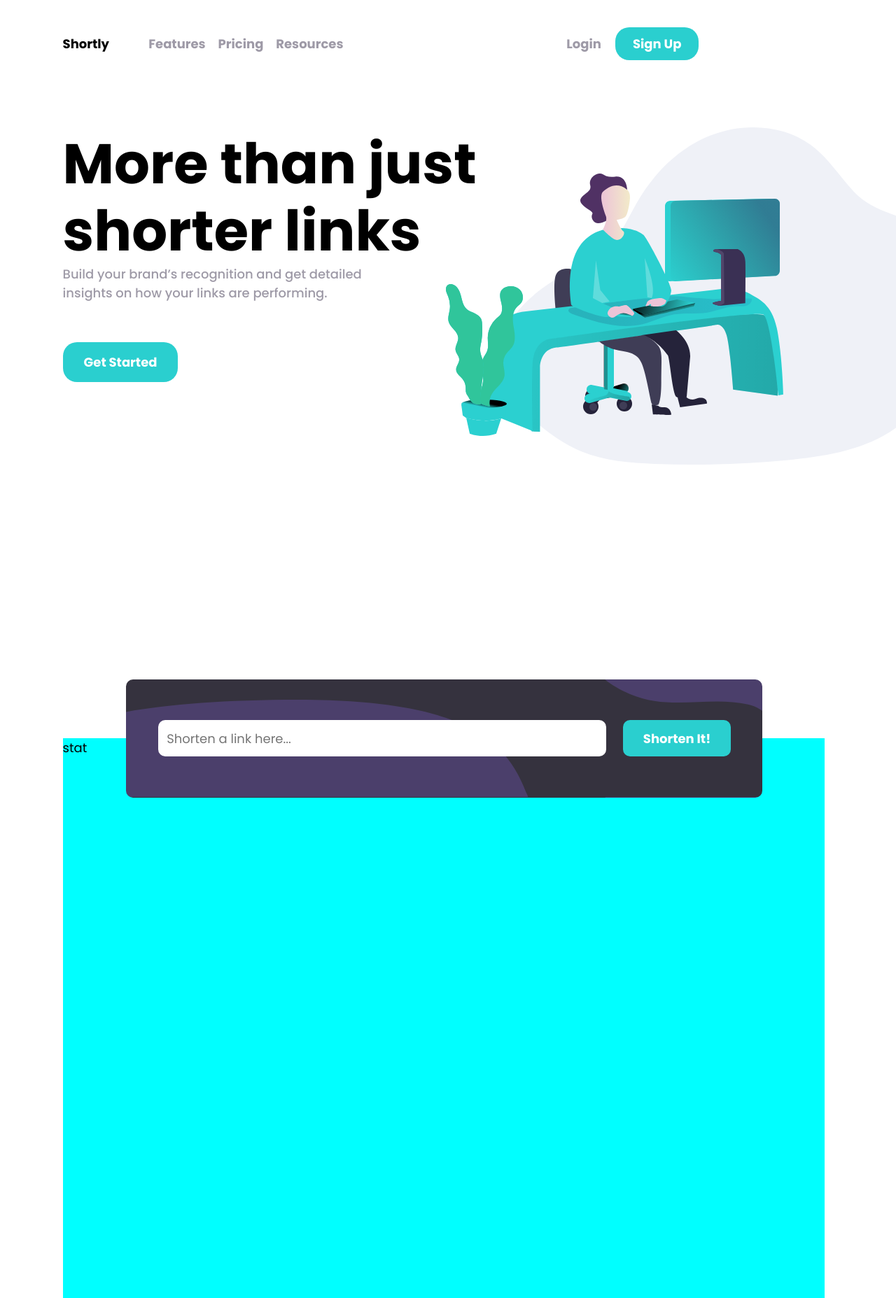
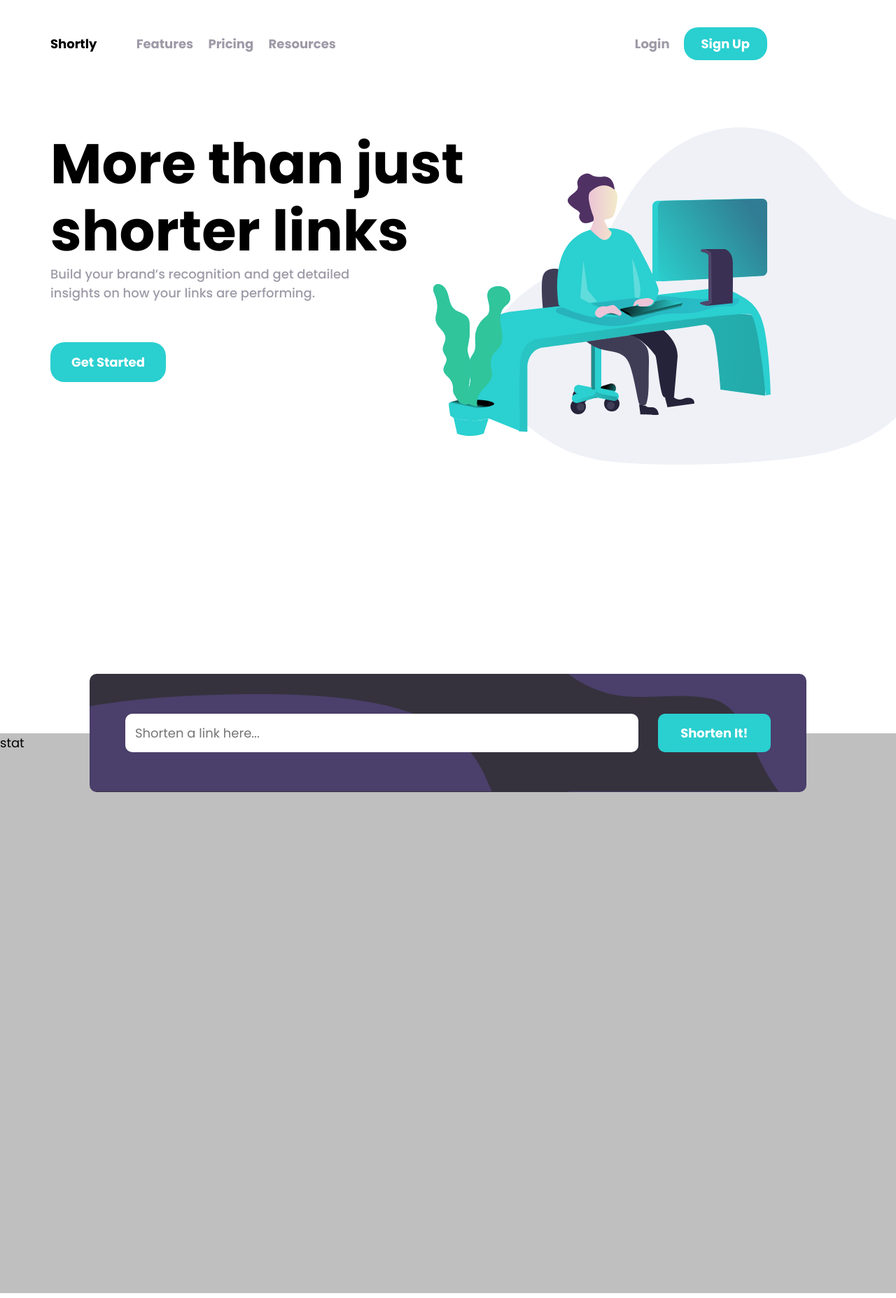
Before and after one commit to VolodymyrSvereniak/url-shortening-app, a Vue app: page / in a window 1280 px wide. Shown: the top 1855 px of the page at 70% size. Built offline with nearby package versions, Linux system fonts and the light colour scheme.

Commit message:
Styles adjustments

```diff
--- a/src/App.vue
+++ b/src/App.vue
@@ -1,17 +1,19 @@
 <template>
   <div>
-    <app-header />
-    <started-section />
-    <input-element/>
-    <statistics-section/>
+    <div class="header-wrapper">
+      <app-header />
+      <started-section />
+    </div>
+    <input-element />
+    <statistics-section />
   </div>
 </template>
 
 <script>
 import AppHeader from '@/components/AppHeader.vue'
 import StartedSection from '@/components/StartedSection.vue'
-import InputElement from '@/components/InputElement.vue';
-import StatisticsSection from './components/StatisticsSection.vue';
+import InputElement from '@/components/InputElement.vue'
+import StatisticsSection from './components/StatisticsSection.vue'
 
 export default {
   components: {
@@ -22,3 +24,11 @@ export default {
   }
 }
 </script>
+
+<style lang="scss" scoped>
+.header-wrapper {
+  width: 80vw;
+  height: 100vh;
+  margin: 2.1875rem 4rem;
+}
+</style>
--- a/src/assets/base.css
+++ b/src/assets/base.css
@@ -3,17 +3,12 @@
   padding: 0;
   box-sizing: border-box;
   font-size: 18px;
-
   font-family: 'Poppins', sans-serif;
 }
 
 body {
   font-weight: normal;
   max-width: 1440px;
-  width: 85vw;
   height: 100vh;
-  /* margin: 0 auto; */
-  padding: 0 7%;
-  margin-top: 2.1875rem;
   overflow-x: hidden;
 }
--- a/src/components/InputElement.vue
+++ b/src/components/InputElement.vue
@@ -14,6 +14,7 @@ export default {}
 <style lang="scss" scoped>
 .container {
   display: flex;
+  width: 80vw;
   height: 9.375rem;
   position: relative;
   left: 10%;
--- a/src/components/StartedSection.vue
+++ b/src/components/StartedSection.vue
@@ -29,6 +29,7 @@ export default {
 
   .wrapper {
     padding-top: 100px;
+    height: 100vh;
     width: 50%;
 
     .title {
--- a/src/components/StatisticsSection.vue
+++ b/src/components/StatisticsSection.vue
@@ -8,8 +8,8 @@ export default {}
 
 <style lang="scss" scoped>
 div {
-  background-color: aqua;
+  background-color: hsl(0, 0%, 75%);
   height: 100vh;
-  width: 85vw;
+  width: 100vw;
 }
 </style>
```
